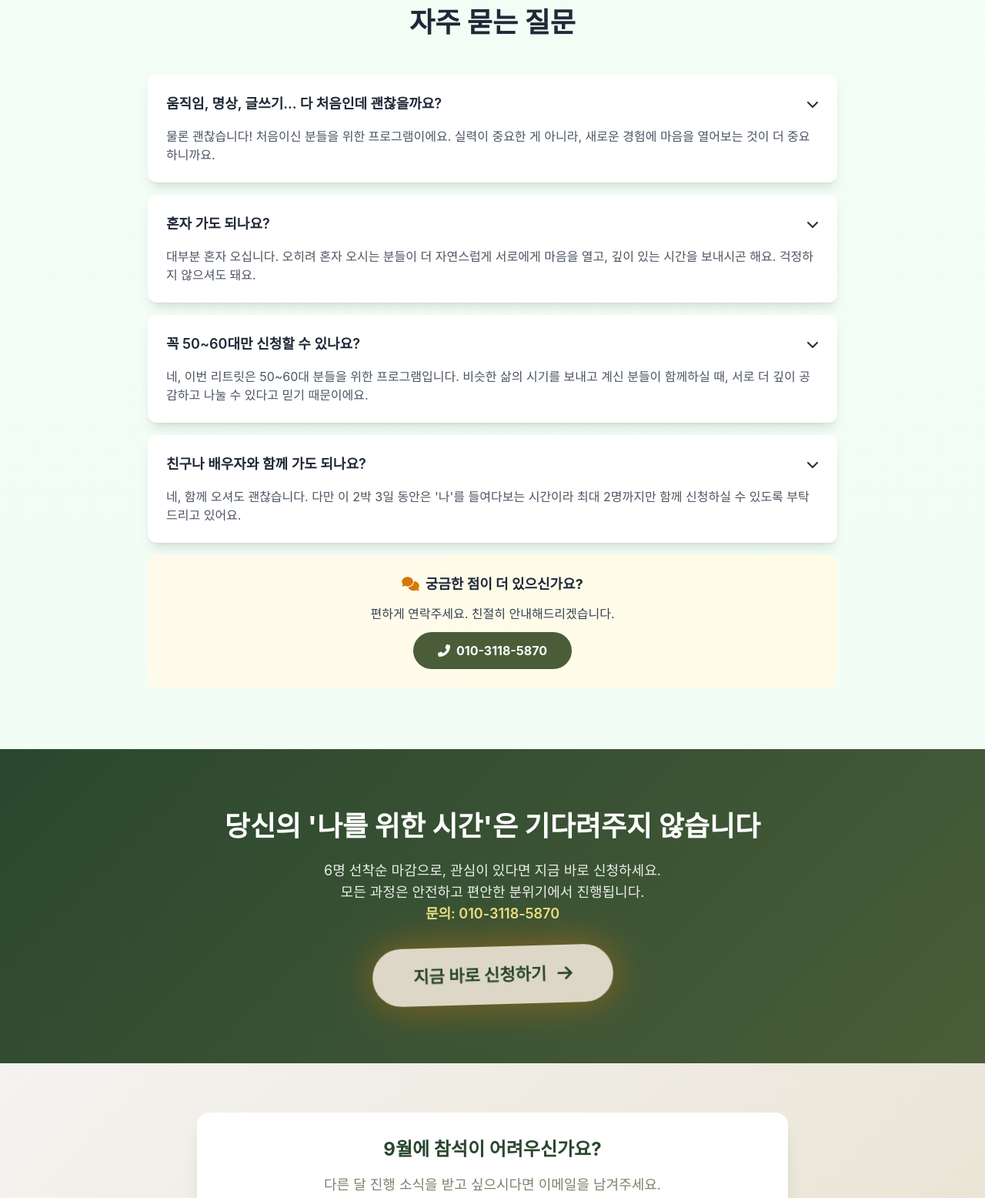
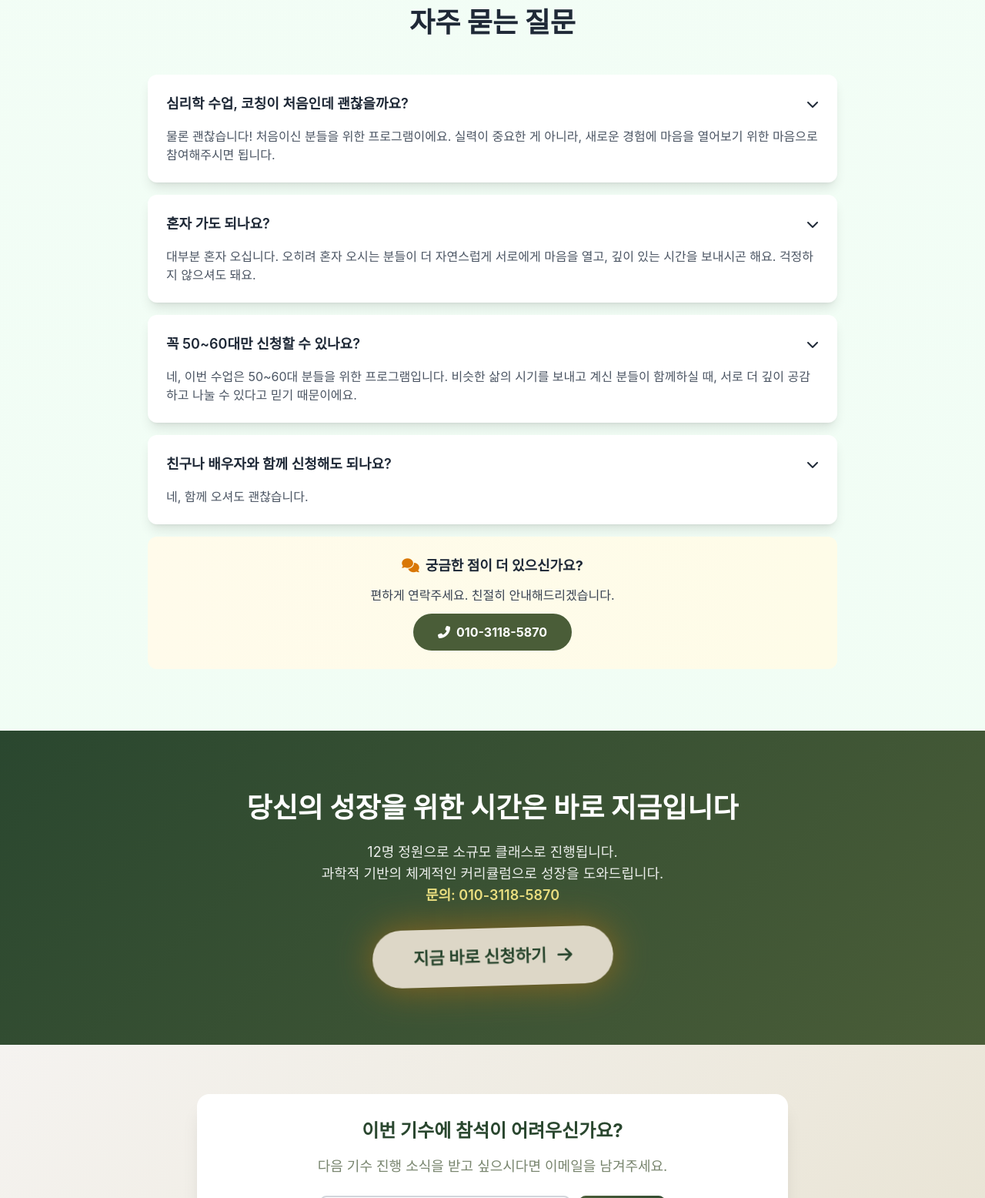
Before and after one commit to Thetason/sallyspositivepsychologyclass, a website: page index.html in a window 1280 px wide. Shown: the part 9700-11256 px from the top of the page at 77% size. Drawn offline with nearby package versions, Linux system fonts and the light colour scheme; a web font is replaced by a local one.

Commit message:
Update FAQ and CTA sections for psychology class context
- Changed FAQ from retreat to psychology class context
- Question 1: 심리학 수업, 코칭이 처음인데 괜찮을까요?
- Updated answers to reflect class format instead of retreat
- Changed capacity from 6 to 12 participants
- Updated CTA messaging for class enrollment
- Changed '다른 달' to '다음 기수' for next session
- Removed 2-person limit for couples/friends

```diff
--- a/index.html
+++ b/index.html
@@ -1262,11 +1262,11 @@
                 <div class="space-y-4" data-aos="fade-up">
                     <div class="bg-white rounded-xl p-6 shadow-lg">
                         <button class="w-full text-left flex items-center justify-between" onclick="toggleFAQ(1)">
-                            <h3 class="font-semibold text-lg">움직임, 명상, 글쓰기... 다 처음인데 괜찮을까요?</h3>
+                            <h3 class="font-semibold text-lg">심리학 수업, 코칭이 처음인데 괜찮을까요?</h3>
                             <i class="fas fa-chevron-up transition-transform rotate-180" id="faq-icon-1"></i>
                         </button>
                         <div class="mt-4 text-gray-600" id="faq-content-1">
-                            물론 괜찮습니다! 처음이신 분들을 위한 프로그램이에요. 실력이 중요한 게 아니라, 새로운 경험에 마음을 열어보는 것이 더 중요하니까요.
+                            물론 괜찮습니다! 처음이신 분들을 위한 프로그램이에요. 실력이 중요한 게 아니라, 새로운 경험에 마음을 열어보기 위한 마음으로 참여해주시면 됩니다.
                         </div>
                     </div>
 
@@ -1286,17 +1286,17 @@
                             <i class="fas fa-chevron-up transition-transform rotate-180" id="faq-icon-3"></i>
                         </button>
                         <div class="mt-4 text-gray-600" id="faq-content-3">
-                            네, 이번 리트릿은 50~60대 분들을 위한 프로그램입니다. 비슷한 삶의 시기를 보내고 계신 분들이 함께하실 때, 서로 더 깊이 공감하고 나눌 수 있다고 믿기 때문이에요.
+                            네, 이번 수업은 50~60대 분들을 위한 프로그램입니다. 비슷한 삶의 시기를 보내고 계신 분들이 함께하실 때, 서로 더 깊이 공감하고 나눌 수 있다고 믿기 때문이에요.
                         </div>
                     </div>
 
                     <div class="bg-white rounded-xl p-6 shadow-lg">
                         <button class="w-full text-left flex items-center justify-between" onclick="toggleFAQ(4)">
-                            <h3 class="font-semibold text-lg">친구나 배우자와 함께 가도 되나요?</h3>
+                            <h3 class="font-semibold text-lg">친구나 배우자와 함께 신청해도 되나요?</h3>
                             <i class="fas fa-chevron-up transition-transform rotate-180" id="faq-icon-4"></i>
                         </button>
                         <div class="mt-4 text-gray-600" id="faq-content-4">
-                            네, 함께 오셔도 괜찮습니다. 다만 이 2박 3일 동안은 '나'를 들여다보는 시간이라 최대 2명까지만 함께 신청하실 수 있도록 부탁드리고 있어요.
+                            네, 함께 오셔도 괜찮습니다.
                         </div>
                     </div>
 
@@ -1318,11 +1318,11 @@
         <section class="py-20 px-4 sm:px-6 lg:px-8" style="background: linear-gradient(135deg, #2a472f 0%, #4a5d38 100%);">
             <div class="container mx-auto max-w-4xl text-center text-white" data-aos="zoom-in">
                 <h2 class="serif-font text-3xl sm:text-4xl font-bold mb-6">
-                    당신의 '나를 위한 시간'은 기다려주지 않습니다
+                    당신의 성장을 위한 시간은 바로 지금입니다
                 </h2>
                 <p class="text-lg mb-8 opacity-90">
-                    6명 선착순 마감으로, 관심이 있다면 지금 바로 신청하세요.<br>
-                    모든 과정은 안전하고 편안한 분위기에서 진행됩니다.<br>
+                    12명 정원으로 소규모 클래스로 진행됩니다.<br>
+                    과학적 기반의 체계적인 커리큘럼으로 성장을 도와드립니다.<br>
                     <span class="text-yellow-200 font-semibold">문의: 010-3118-5870</span>
                 </p>
                 <button onclick="showApplicationForm()" class="font-bold py-5 px-12 rounded-full text-xl shadow-2xl transform hover:scale-110 transition-all duration-300 urgency-pulse" style="background-color: #ddd7c7; color: #2a472f;">
@@ -1336,10 +1336,10 @@
             <div class="container mx-auto max-w-3xl text-center">
                 <div class="bg-white rounded-2xl shadow-xl p-8" data-aos="fade-up">
                     <h3 class="text-2xl font-bold mb-4" style="color: #2a472f;">
-                        9월에 참석이 어려우신가요?
+                        이번 기수에 참석이 어려우신가요?
                     </h3>
                     <p class="text-lg mb-6" style="color: #78856e;">
-                        다른 달 진행 소식을 받고 싶으시다면 이메일을 남겨주세요.
+                        다음 기수 진행 소식을 받고 싶으시다면 이메일을 남겨주세요.
                     </p>
                     <form id="emailNotificationForm" class="max-w-md mx-auto">
                         <div class="flex flex-col sm:flex-row gap-3">
@@ -1355,7 +1355,7 @@
                         </div>
                     </form>
                     <p class="text-sm text-gray-600 mt-4">
-                        * 이메일은 리트릿 소식 안내 목적으로만 사용됩니다.
+                        * 이메일은 클래스 소식 안내 목적으로만 사용됩니다.
                     </p>
                 </div>
             </div>
```
